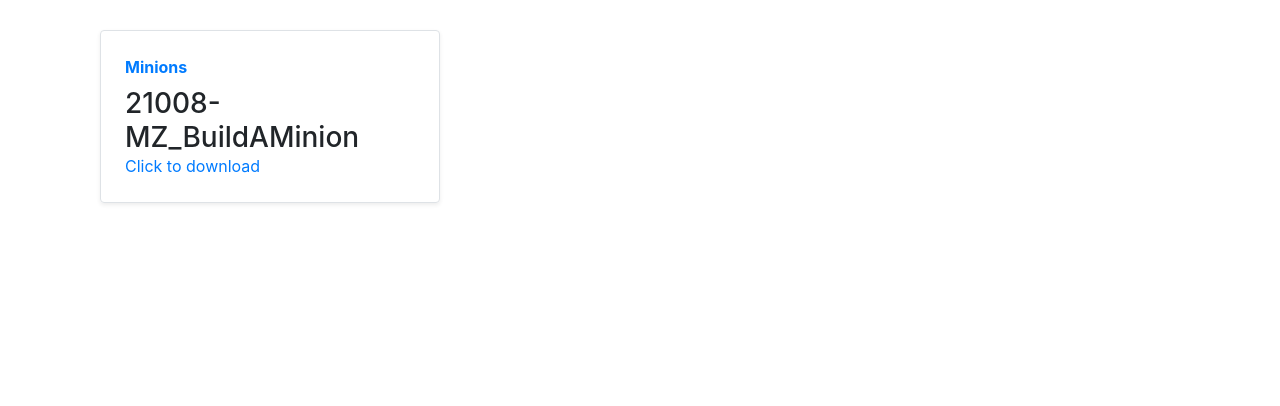
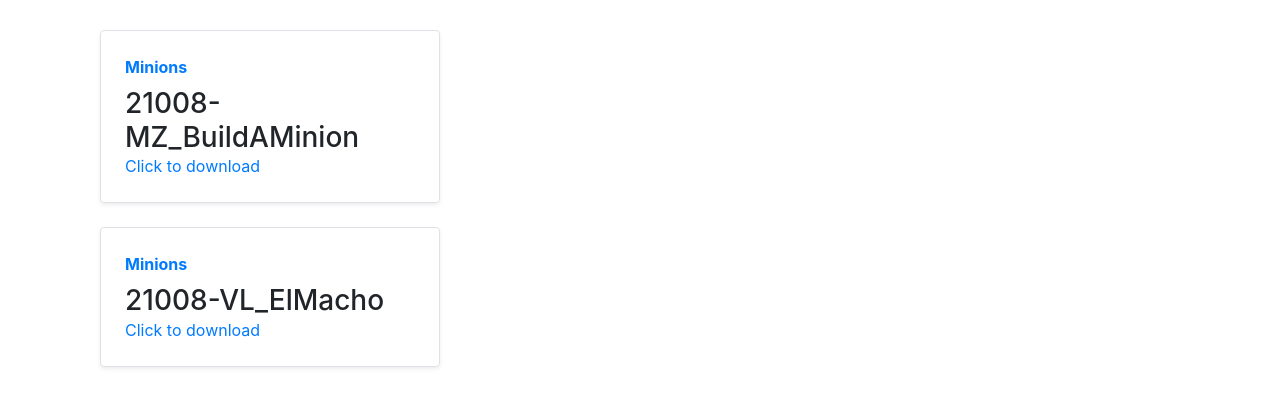
Before and after one commit to UltraCombos/ultracombos.github.io, a plain HTML site: page minions/index.html in a window 1280 px wide. Shown: the part 152-558 px from the top of the page. Drawn offline with nearby package versions, Linux system fonts and the light colour scheme.

Commit message:
El Macho

```diff
--- a/minions/index.html
+++ b/minions/index.html
@@ -49,6 +49,17 @@
 			  </div>
 			</div>
 		</div>
+		<div class="col-md-6 col-lg-4">
+			<div
+			  class="row no-gutters border rounded overflow-hidden flex-md-row mb-4 shadow-sm h-md-250 position-relative">
+			  <div class="col p-4 d-flex flex-column position-static">
+				<strong class="d-inline-block mb-2 text-primary">Minions</strong>
+				<h3 class="mb-0">21008-VL_ElMacho</h3>
+				<a href="itms-services://?action=download-manifest&url=21008-VL_ElMacho_iPad-manifest.plist"
+				  class="stretched-link">Click to download</a>
+			  </div>
+			</div>
+		</div>
 	</div>
 </body>
 
```
Also changed, not shown: 1 other file.
